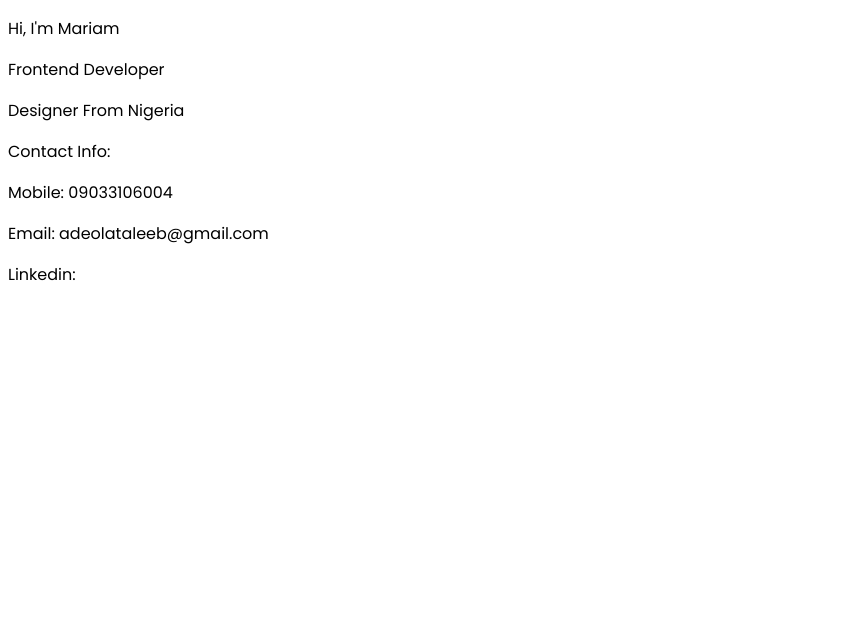
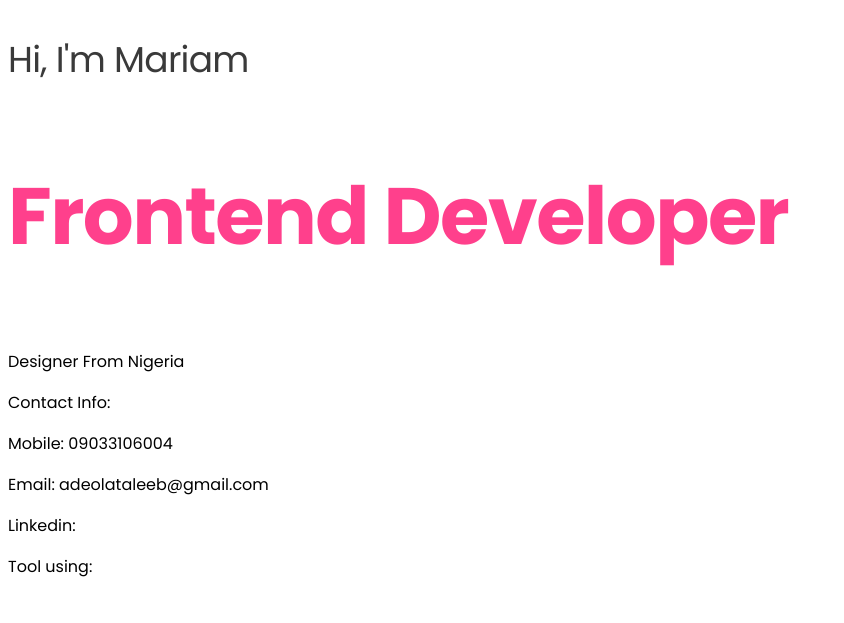
Before and after one commit to Aderiqueza/My-Portfolio, a plain HTML site: page index.html in a window 1280 px wide. Shown: the whole page, without its empty margins (0-844 px from the left). Drawn offline with Linux system fonts and the light colour scheme.

Commit message:
created div  and comments for each container

```diff
--- a/index.html
+++ b/index.html
@@ -10,15 +10,37 @@
     <title>My Portifolio</title>
 </head>
 <body>
-    <p>Hi, I'm Mariam</p>
-    <p>Frontend Developer</p>
+    <p class="greetings">Hi, I'm Mariam</p>
+    <p class="skill">Frontend Developer</p>
     <p>Designer From Nigeria</p>
+
+    <!--div for contact info-->
     <div>
        <p>Contact Info: </p>
        <p>Mobile: 09033106004</p>
        <p>Email: adeolataleeb@gmail.com</p>
        <p>Linkedin: <a href=""></a></p>
     </div>
+    <!--parent div for the whole tool I am familiar with and pictures-->
+    <div>
+   <!--new div for tool I can use-->
+    <div>
+        <p>Tool using: </p>
+    </div>
+    <!--container div for tools-pictures-->
+    <div>
+        <img src="" alt="">
+        <img src="" alt="">
+        <img src="" alt="">
+    </div>
+    </div>
 
+    <!--div for social media handles-->
+    <div>
+        <img src="" alt="">
+        <img src="" alt="">
+        <img src="" alt="">
+        <img src="" alt="">
+    </div>
 </body>
 </html>
--- a/styles.css
+++ b/styles.css
@@ -1,3 +1,22 @@
 body{
     font-family: 'Poppins', sans-serif; ;
 }
+.greetings{
+    color: #3A3A3A;
+    font-family: Poppins;
+    font-size: 36px;
+    font-style: normal;
+    font-weight: 400;
+    line-height: 132%;
+    letter-spacing: -0.72px;
+}
+.skill{
+    color: #FF408C;
+    font-family: Poppins;
+    font-size: 80px;
+    font-style: normal;
+    font-weight: 700;
+    line-height: 132%;
+    letter-spacing: -1.6px;
+
+}
```
